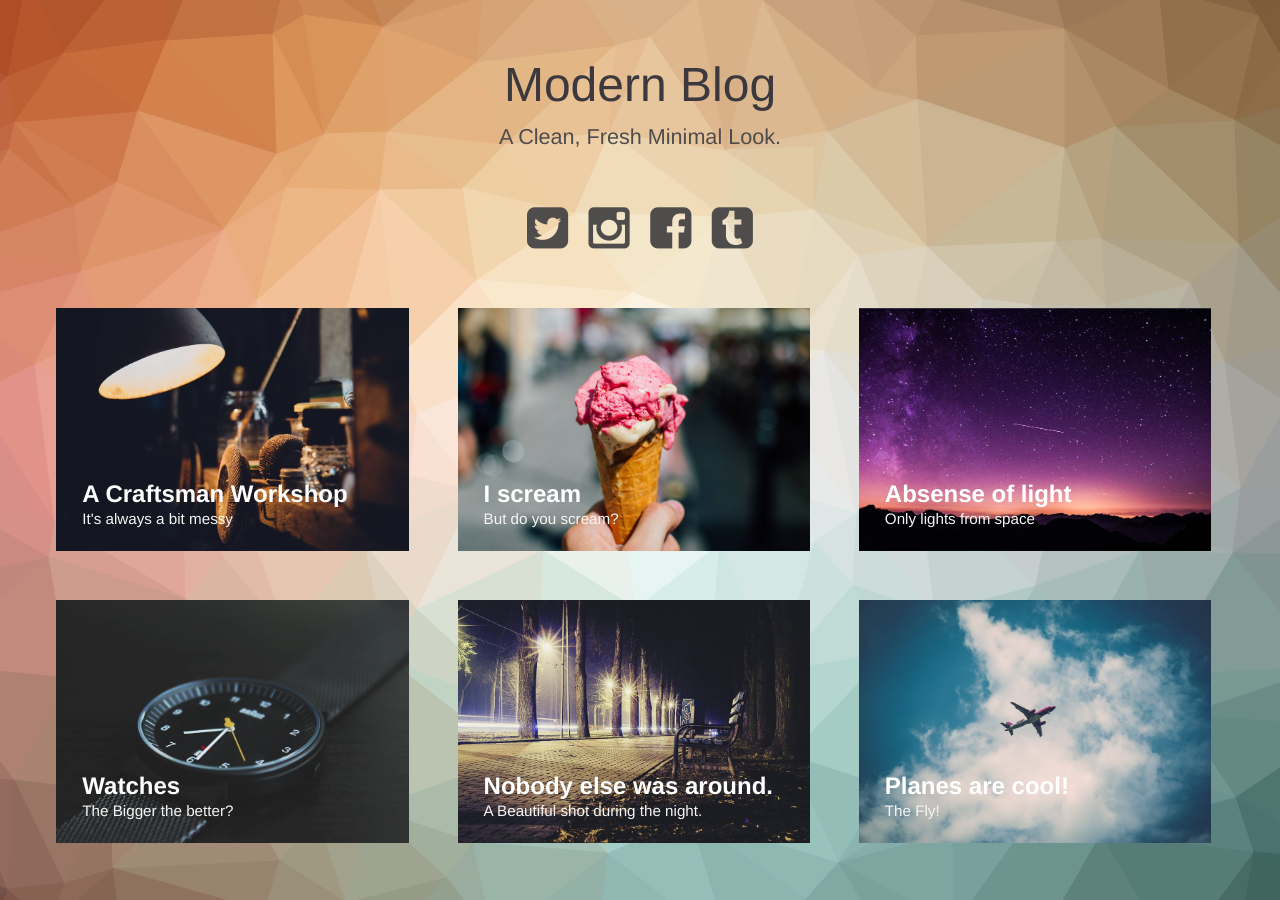
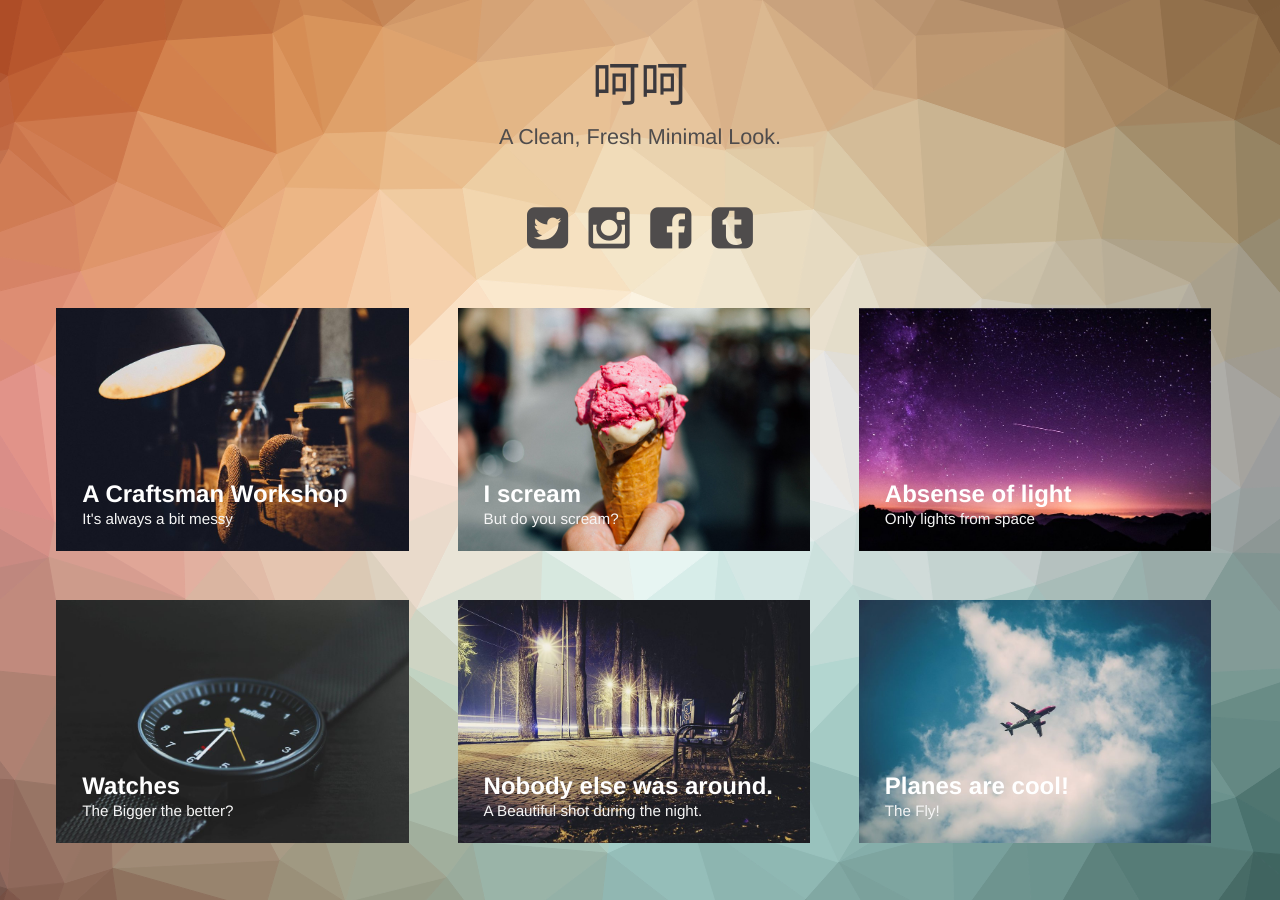
Before and after one commit to MisterRobot/first, a Jekyll site: the page built from index.html, in a window 1280 px wide. Built offline with Jekyll 4.4.1, drawn with Linux system fonts in a browser that asks for light colours.

Commit message:
Update index.html

```diff
--- a/index.html
+++ b/index.html
@@ -28,7 +28,7 @@
     <body class="body">
         <div class="container">
             <header class="header">
-                <h1>Modern Blog<span>A Clean, Fresh Minimal Look.</span></h1>
+                <h1>呵呵<span>A Clean, Fresh Minimal Look.</span></h1>
                 <nav class="links">
                     <a href="#"><i class="fa fa-twitter-square fa-3x"></i></a>
                     <a href="#"><i class="fa fa-instagram fa-3x"></i></a>
```
